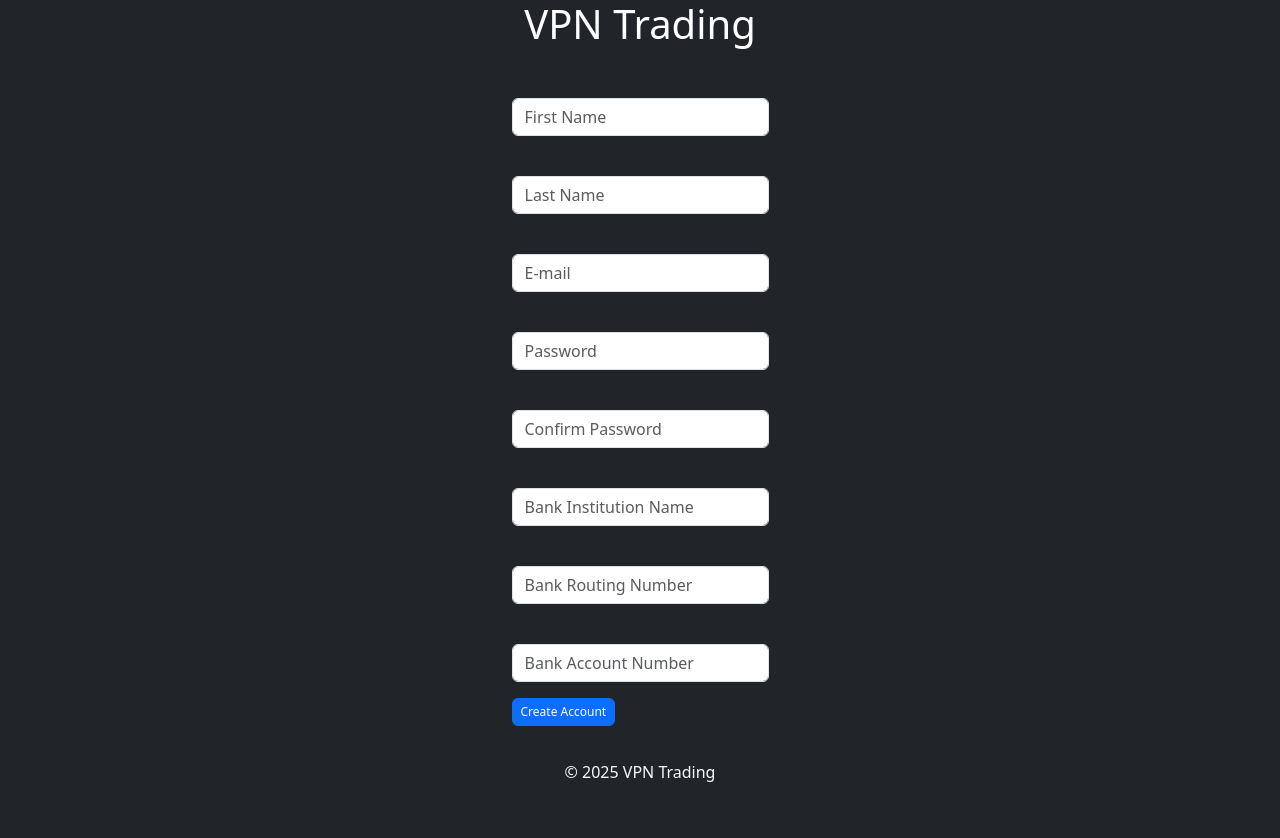
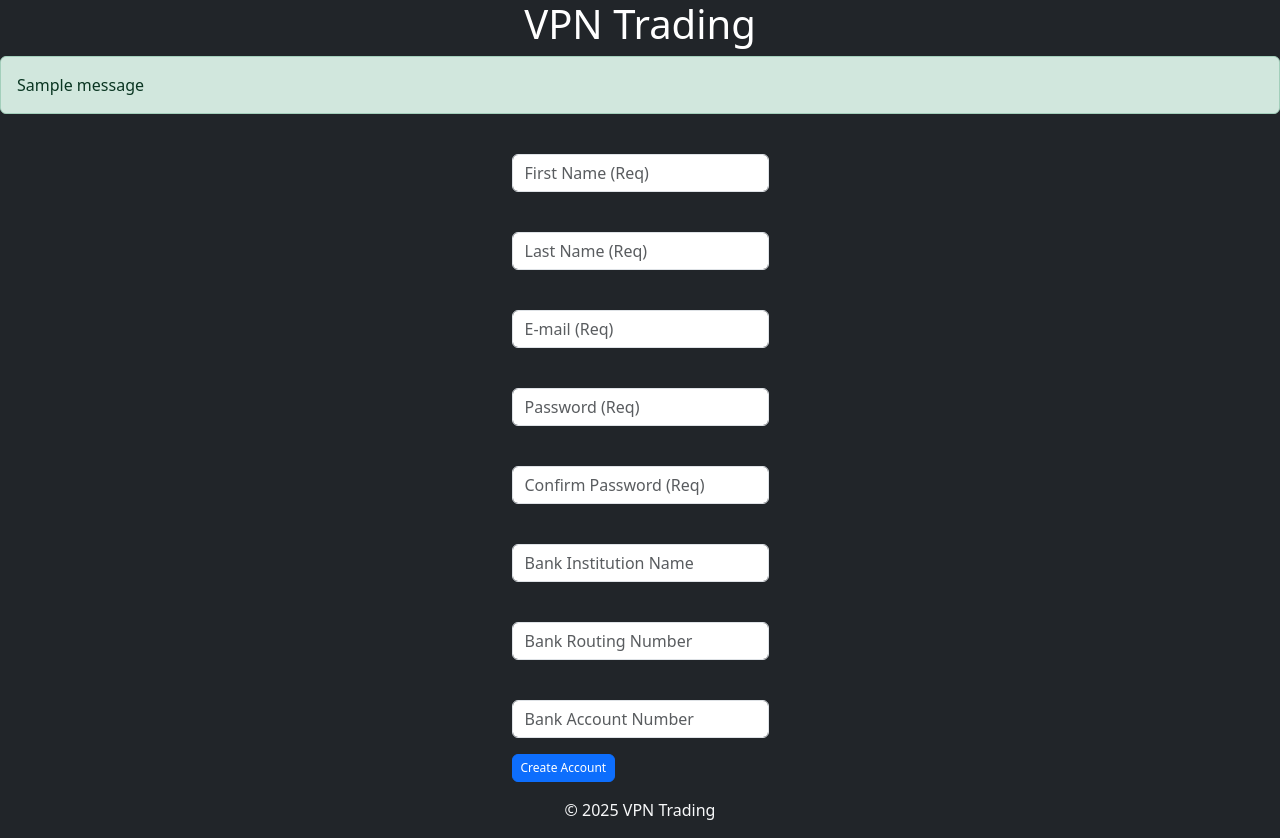
Before and after one commit to TrioStuds/Capstone-Git-Repo, a Flask app: page /register in a window 1280 px wide. Before the commit the page ends 782 px from the top, so only its background shows below. Run offline with Flask 3, Linux system fonts and the light colour scheme; tables that the repository leaves empty hold one stand-in row (values such as "Sample post"); one stand-in notice (Sample message) is shown.

Commit message:
added log out button on navbar, updated login html to require email and password, updated register html to have required fields and display flash messages, updated app py with a second bank info table as well as routing register html and ensuring form validation

```diff
--- a/app.py
+++ b/app.py
@@ -11,11 +11,25 @@ db = SQLAlchemy(app)
 
 class User(db.Model):
     id = db.Column(db.Integer, primary_key=True)
+    first_name = db.Column(db.String(50), nullable=False)
+    last_name = db.Column(db.String(50), nullable=False)
     email = db.Column(db.String(80), unique=True, nullable=False)
     password = db.Column(db.String(80), nullable=False)
 
     def __repr__(self):
         return f"<User {self.email}>"
+
+banks = db.relationship('BankInfo', backref='user', lazy=True)
+
+class BankInfo(db.Model):
+    id = db.Column(db.Integer, primary_key=True)
+    user_id = db.Column(db.Integer, db.ForeignKey('user.id'), nullable=False)
+    institute_name = db.Column(db.String(100))
+    routing_number = db.Column(db.String(20))
+    account_number = db.Column(db.String(20))
+
+    def __repr__(self):
+        return f"<User {User.email}"
 
 with app.app_context():
     db.create_all()
@@ -29,7 +43,7 @@ def login():
         user = User.query.filter_by(email=email, password=password).first()
 
         if user:
-            return redirect(url_for('dashboard'))
+            return redirect(url_for('customer_home'))
         else:
             flash('Invalid email or password', 'danger')
             return redirect(url_for('login'))
@@ -40,8 +54,50 @@ def login():
 def customer_home():
     return render_template('customer_home.html')
 
-@app.route('/register')
+@app.route('/register', methods=['GET', 'POST'])
 def register():
+    if request.method == 'POST':
+        first_name = request.form['first_name']
+        last_name = request.form['last_name']
+        email = request.form['email']
+        password = request.form['password']
+        confirm_password = request.form['confirm_password']
+
+        bank_institute_name = request.form.get('bank_institute_name')
+        bank_routing_number = request.form.get('bank_routing_number')
+        bank_account_number = request.form.get('bank_account_number')
+
+        existing_user = User.query.filter_by(email=email).first()
+        if existing_user:
+            flash("Email already registered!", "danger")
+            return redirect(url_for('register'))
+
+        if password != confirm_password:
+            flash("Passwords do not match!", "danger")
+            return redirect(url_for('register'))
+
+        new_user = User(
+            first_name=first_name,
+            last_name=last_name,
+            email=email,
+            password=password
+        )
+        db.session.add(new_user)
+        db.session.commit()
+
+        if bank_institute_name or bank_routing_number or bank_account_number:
+            new_bank = BankInfo(
+                user_id=new_user.id,
+                institute_name=bank_institute_name,
+                routing_number=bank_routing_number,
+                account_number=bank_account_number
+            )
+            db.session.add(new_bank)
+            db.session.commit()
+
+        flash("Account created successfully!", "success")
+        return redirect(url_for('customer_home'))
+
     return render_template('register.html')
 
 if __name__ == '__main__':
--- a/templates/base_customer.html
+++ b/templates/base_customer.html
@@ -17,6 +17,7 @@
           <a class="nav-link btn btn-primary" href="#">Withdraw</a>
           <a class="nav-link btn btn-primary" href="#">Transaction History</a>
           <a class="nav-link btn btn-primary" href="#">Settings</a>
+          <a class="nav-link btn btn-primary" href="{{url_for('login')}}">Log Out</a>
         </nav>
       </div>
       <div class="col-10 bg-dark min-vh-100">
--- a/templates/login.html
+++ b/templates/login.html
@@ -21,10 +21,10 @@
             {% endwith %}
             <form method="POST" action="{{url_for('login')}}">
                 <div class="mb-3">
-                    <input type="email" id="exampleFormControlInput1" name="email" placeholder="name@example.com">
+                    <input type="email" id="exampleFormControlInput1" name="email" placeholder="name@example.com" required>
                 </div>
                 <div class="mb-3">
-                    <input type="password" id="inputPassword6" name="password" placeholder="Password">
+                    <input type="password" id="inputPassword6" name="password" placeholder="Password" required>
                 </div>
                 <button type="submit" class="btn btn-primary">Log In</button>
             </form>
--- a/templates/register.html
+++ b/templates/register.html
@@ -10,48 +10,55 @@
   <div>
     <h1 class="text-center text-white">VPN Trading</h1>
   </div>
+  {% with messages = get_flashed_messages(with_categories=true) %}
+    {% if messages %}
+      {% for category, message in messages %}
+        <div class="alert alert-{{ category }}">{{ message }}</div>
+      {% endfor %}
+    {% endif %}
+  {% endwith %}
     <!--Register box thingy-->
   <div class="register-container d-flex flex-grow-1 justify-content-center align-items-center" p-5 mt-5 mb-5>
-      <form>
+      <form method="POST" action="{{url_for('register')}}">
         <div class="mb-3">
           <label for"firstNameInput" class="form-label"></label>
-          <input type="text" id=firstNameInput class="form-control" placeholder="First Name">
+          <input type="text" id=firstNameInput name="first_name" class="form-control" placeholder="First Name (Req)" required>
         </div>
         <div class="mb-3">
           <label for"lastNameInput" class="form-label"></label>
-          <input type="text" id=lastNameInput class="form-control" placeholder="Last Name">
+          <input type="text" id=lastNameInput name="last_name" class="form-control" placeholder="Last Name (Req)" required>
         </div>
         <div class="mb-3">
           <label for"addressInput" class="form-label"></label>
-          <input type="text" id=addressInput class="form-control" placeholder="E-mail">
+          <input type="text" id=addressInput name="email" class="form-control" placeholder="E-mail (Req)" required>
         </div>
         <div class="mb-3">
           <label for"passwordInput" class="form-label"></label>
-          <input type="password" id=passwordInput class="form-control" placeholder="Password">
+          <input type="password" id=passwordInput name="password" class="form-control" placeholder="Password (Req)" required>
         </div>
         <div class="mb-3">
           <label for"confirmPasswordInput" class="form-label"></label>
-          <input type="password" id=confirmPasswordInput class="form-control" placeholder="Confirm Password">
+          <input type="password" id=confirmPasswordInput name="confirm_password" class="form-control" placeholder="Confirm Password (Req)" required>
           <div id="passwordHelpBlock" class="form-text">
           <!--Your password must be 8-20 characters long, contain letters and numbers, and must not contain spaces, special characters, or emoji.-->
           </div>
         </div>
         <div class="mb-3">
           <label for"bankInstituteName" class="form-label"></label>
-          <input type="text" id=bankInstituteName class="form-control" placeholder="Bank Institution Name">
+          <input type="text" id=bankInstituteName name="bank_institute_name" class="form-control" placeholder="Bank Institution Name">
         </div>
         <div class="mb-3">
           <label for"bankRoutingNumber" class="form-label"></label>
-          <input type="password" id=bankRoutingNumber class="form-control" placeholder="Bank Routing Number">
+          <input type="password" id=bankRoutingNumber name="bank_routing_number" class="form-control" placeholder="Bank Routing Number">
         </div>
         <div class="mb-3">
           <label for"bankAccountNumber" class="form-label"></label>
-          <input type="password" id=bankAccountNumber class="form-control" placeholder="Bank Account Number">
+          <input type="password" id=bankAccountNumber name="bank_account_number" class="form-control" placeholder="Bank Account Number">
         </div>
-        <a type="button" class="btn btn-primary" href={{url_for('customer_home')}}
+        <button type="submit" class="btn btn-primary"
           style="--bs-btn-padding-y: .25rem; --bs-btn-padding-x: .5rem; --bs-btn-font-size: .75rem;">
           Create Account
-        </a>
+      </button>
       </form>
   </div> <!--end of register container div-->
   <footer class="bg-dark text-light">
```
